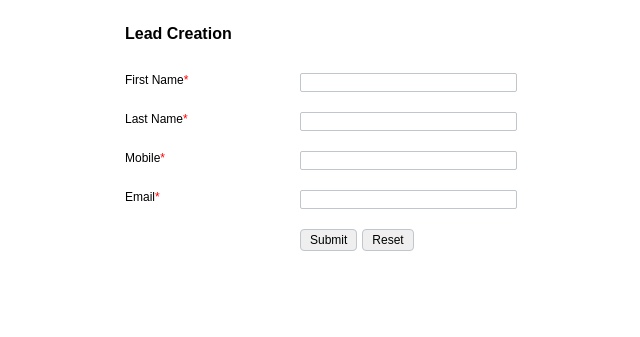
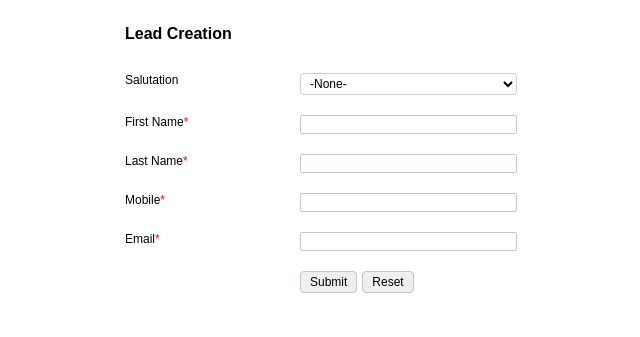
Before and after one commit to Dinesh-Prakash/web-form-test, a plain HTML site: page index.html in a window 1280 px wide. Shown: the whole page, without its empty margins (246-886 px from the left). Drawn offline with Linux system fonts and the light colour scheme.

Commit message:
Update index.html

```diff
--- a/index.html
+++ b/index.html
@@ -163,6 +163,14 @@
   }
   </style>
   <div class='zcwf_title' style='max-width: 600px;color: black; font-family:Arial;'>Lead Creation</div>
+  <div class='zcwf_row'><div class='zcwf_col_lab' style='font-size:12px; font-family: Arial;'><label for='Salutation'>Salutation</label></div><div class='zcwf_col_fld'><select class='zcwf_col_fld_slt' id='Salutation' name='Salutation'  >
+              <option value='-None-'>-None-</option>
+              <option value='Mr.'>Mr.</option>
+              <option value='Mrs.'>Mrs.</option>
+              <option value='Ms.'>Ms.</option>
+              <option value='Dr.'>Dr.</option>
+              <option value='Prof.'>Prof.</option>
+          </select><div class='zcwf_col_help'></div></div></div>
   <div class='zcwf_row'><div class='zcwf_col_lab' style='font-size:12px; font-family: Arial;'><label for='First_Name'>First Name<span style='color:red;'>*</span></label></div><div class='zcwf_col_fld'><input type='text' id='First_Name' name='First Name' maxlength='40'></input><div class='zcwf_col_help'></div></div></div>
   <div class='zcwf_row'><div class='zcwf_col_lab' style='font-size:12px; font-family: Arial;'><label for='Last_Name'>Last Name<span style='color:red;'>*</span></label></div><div class='zcwf_col_fld'><input type='text' id='Last_Name' name='Last Name' maxlength='80'></input><div class='zcwf_col_help'></div></div></div>
   <div class='zcwf_row'><div class='zcwf_col_lab' style='font-size:12px; font-family: Arial;'><label for='Mobile'>Mobile<span style='color:red;'>*</span></label></div><div class='zcwf_col_fld'><input type='text' id='Mobile' name='Mobile' maxlength='30'></input><div class='zcwf_col_help'></div></div></div>
```
